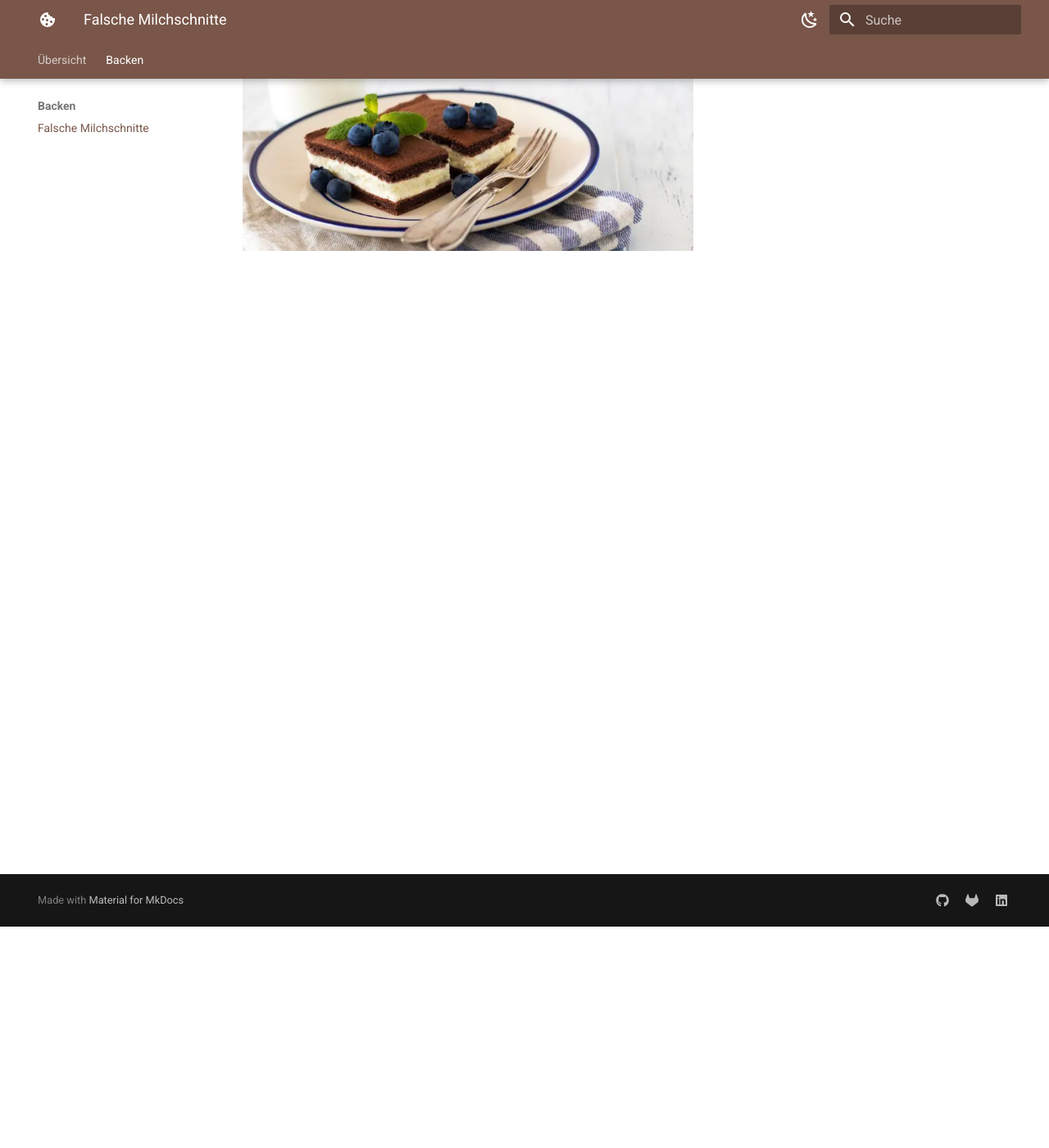
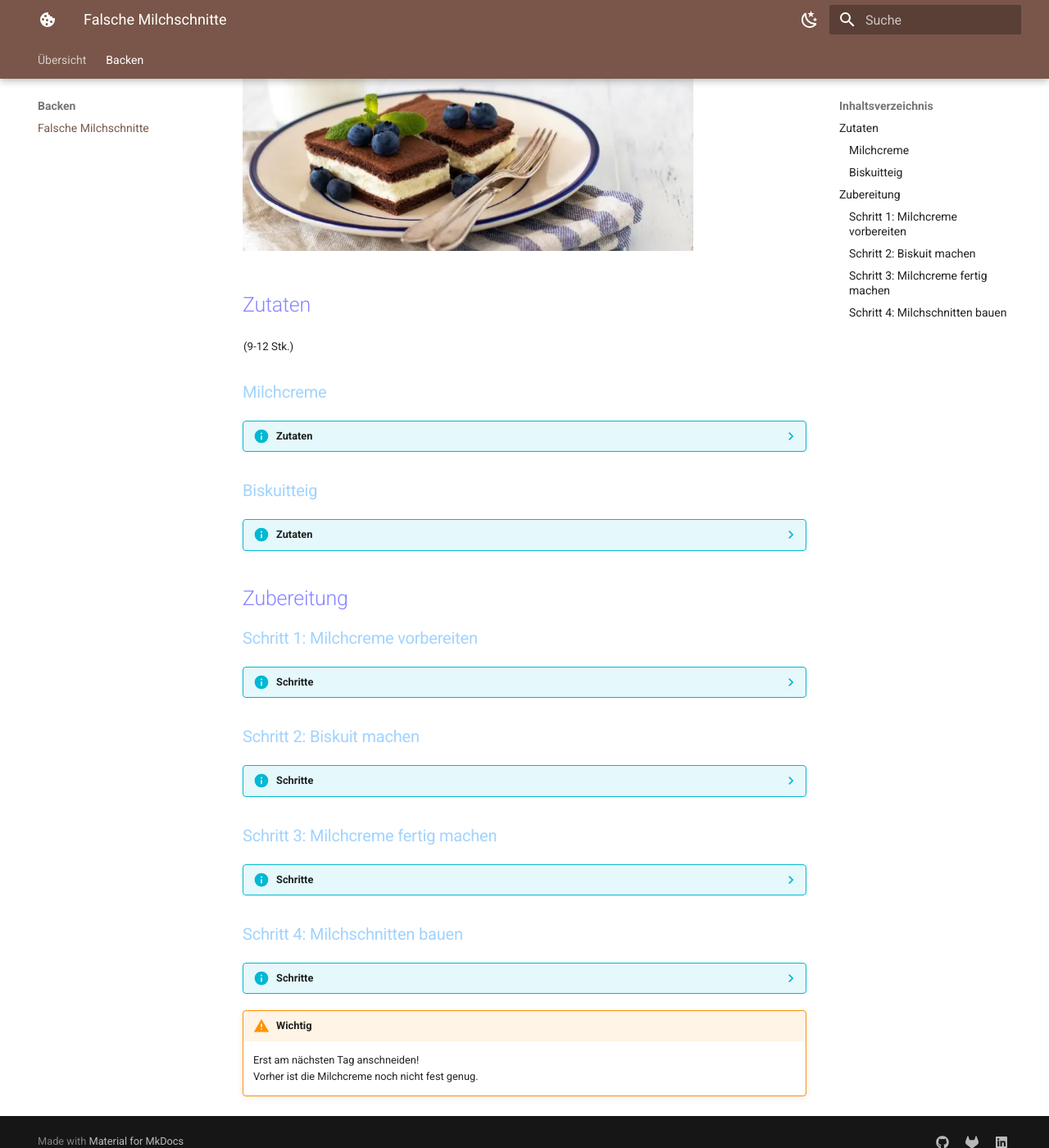
Before and after one commit to Steam0wl/Rezepte, an MkDocs documentation site: the page built from docs/Backen/Milchschnitten.md, in a window 1280 px wide and 1400 px high, scrolled down 270 px. Shown: the whole window at 82% size. Built offline with MkDocs 1.6.1 and Material for MkDocs 9.7.7, drawn with Linux system fonts in a browser that asks for light colours; some of the changed lines change nothing that is shown.

Commit message:
Added full Falsche Milchschnitten recipe

```diff
--- a/docs/Backen/Milchschnitten.md
+++ b/docs/Backen/Milchschnitten.md
@@ -1,3 +1,72 @@
 # Falsche Milchschnitte
 
 ![Milchschnitte Bild](../assets/img/Milchschnitte_01.webp){:width="80%" margin="0 auto"}
+
+## Zutaten
+<sub>(9-12 Stk.)</sub>
+
+### Milchcreme
+??? info "Zutaten"
+    - 250 g Butter, zimmerwarm
+    - 5 EL Mehl
+    - 250 ml Milch
+    - Etwas Vanillearoma
+    - 180 g Zucker
+    - 1 TL Honig
+
+### Biskuitteig
+??? info "Zutaten"
+    - 5 Eier
+    - 60 g Zucker
+    - 2 Pck. Vanillezucker
+    - 80 g Mehl
+    - 20 g Speisestärke
+    - Prise Salz
+    - 1 gestrichener TL Backpulver
+    - 25 g Backkakao
+
+## Zubereitung
+### Schritt 1: Milchcreme vorbereiten
+??? info "Schritte"
+    - Die kalte Milch in eine kleinen Topf geben und das Mehl mit einem Schneebesen einrühren.
+    !!! warning "Wichtig"
+        So lange rühren, bis sich das Mehl komplett aufgelösst hat und keine Klümpchen mehr da sind.
+    - Nun den Herd einschalten und die Mischung unter Rühren aufkochen lassen. Sobald es kocht, die Hitze auf kleinste Stufe stellen.
+        - Etwa 2-3 Minuten köcheln lassen, unbedingt dabei rühren und so lange weiter machen, bis ein fester, rissiger “Teig” entstanden ist.
+    - Vom Herd nehmen und abkühlen lassen.
+
+### Schritt 2: Biskuit machen
+??? info "Schritte"
+    - Den Ofen auf 180°C vorheizen.
+    - Ein Backblech mit Backpapier auslegen.
+    !!! tip "Tipp"
+        Das Backpapier darf gerne ein Stück über das Blech stehen.
+        So lässt sich der Teig nachher leichter vom Blech holen.
+    - Nun die Eier ungetrennt in einer Schüssel mit dem Handrührer oder in der Küchenmaschine schaumig schlagen.
+    - Den Zucker und Vanillezucker zu den Eiern rühren, bis er sich komplett aufgelöst hat.
+    - In einer anderen Schüssel Mehl, Speisestärke, Salz, Backpulver und Backkakao mischen.
+    - Mit einem Sieb die Mehlmischung auf die Eimasse sieben.
+    - Die Mehlmischung vorsichtig unterheben.
+    - Die Masse auf das Backblech streichen und 15 Minuten backen.
+    - Den Teig aus dem Ofen holen und sofort mit dem Backpapier vom Blech ziehen und abkühlen lassen.
+
+### Schritt 3: Milchcreme fertig machen
+??? info "Schritte"
+    !!! tip "Vorsicht mit der Butter"
+        Die Butter **muss** zimmerwarm sein.
+        Wenn sie das nicht ist, einfach in der Mikrowelle bei geringer Leistung etwas erwärmen.
+        Sie soll weich aber **nicht** flüssig sein.
+    - Butter und Zucker in einer Schüssel mit dem Handrührer oder in der Küchenmaschine auf hoher Geschwindigkeit richtig fluffig aufschlagen.
+    - Nun die abgekühlte Milchmischung und den Honig dazugeben und weiter schlagen, bis die Masse die Konsistenz von geschlagener Sahne hat.
+
+### Schritt 4: Milchschnitten bauen
+??? info "Schritte"
+    - Wenn die Ränder vom Biskuit ein bisschen trocken geworden sind, diese abschneiden.
+    - Den Biskuit halbieren.
+    - Nun eine Hälfte mit der Creme bestreichen.
+    - Die zweite Hälfte Biskuit vom Papier ziehen und aufsetzen. Nicht zu fest drücken, die Creme ist noch weich.
+    - Die große Milchschnitte über Nacht in den Kühlschrank geben, bevor du sie schneidest.
+
+!!! warning "Wichtig"
+    Erst am nächsten Tag anschneiden!
+    Vorher ist die Milchcreme noch nicht fest genug.
```
